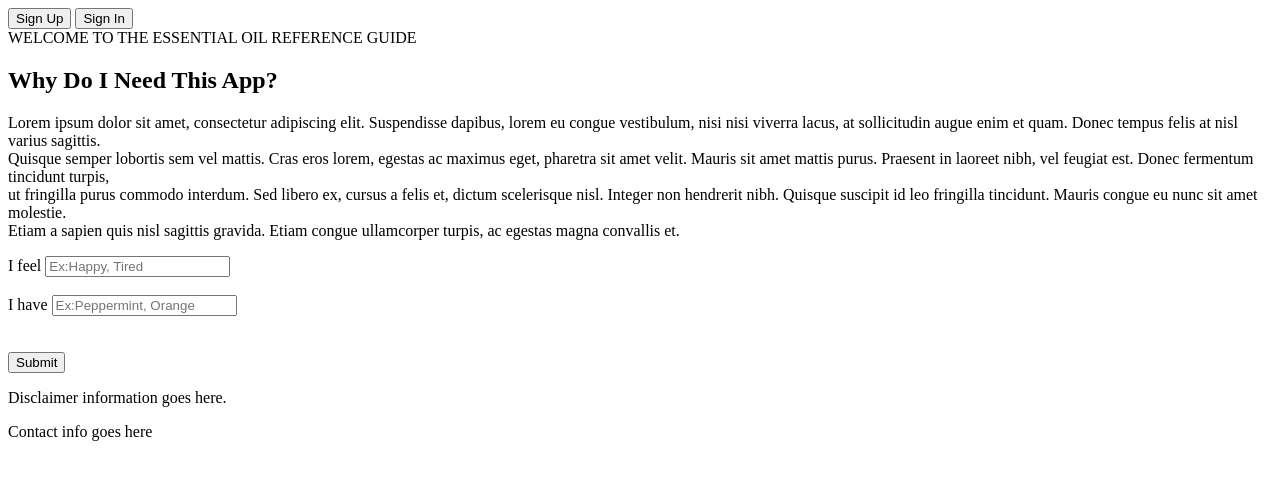
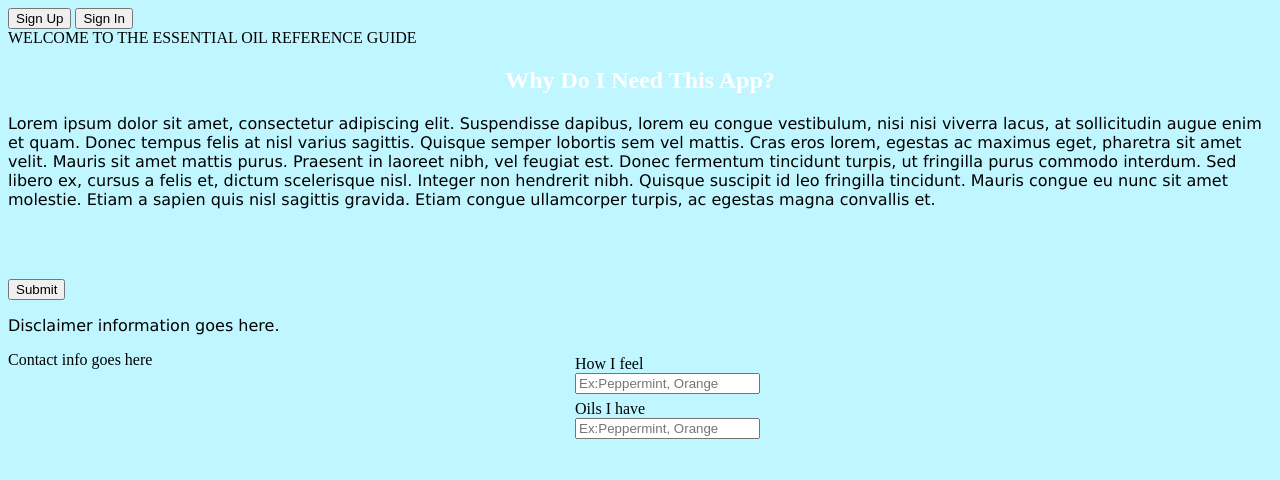
Before and after one commit to chnovak/Module2Project, a plain HTML site: page HomePage.html in a window 1280 px wide. Drawn offline with Linux system fonts and the light colour scheme.

Commit message:
Added Search Bar CSS

```diff
--- a/HomePage.html
+++ b/HomePage.html
@@ -3,25 +3,64 @@
     <head>
         <title>Essential Oil Reference Guide</title>
     </head>
+    <style>  body {
+        background-color: rgb(192, 246, 255);
+      }
+
+            h2 {
+        color: white;
+        text-align: center;
+      }
+
+      p {
+        font-family: verdana;
+        font-size: 16px;
+      }
+
+</style>
 
     <body>
-
 
         <button onclick="document.getElementById('id01').style.display='block'" class="w3-btn w3-blue w3-padding-large">Sign Up</button>
         <button onclick="document.getElementById('id01').style.display='block'" class="w3-btn w3-blue w3-padding-large">Sign In</button>
         <header>WELCOME TO THE ESSENTIAL OIL REFERENCE GUIDE</header>
         <h2>Why Do I Need This App?</h2>
-        <p>Lorem ipsum dolor sit amet, consectetur adipiscing elit. Suspendisse dapibus, lorem eu congue vestibulum, nisi nisi viverra lacus, at sollicitudin augue enim et quam. Donec tempus felis at nisl varius sagittis.<br> Quisque semper lobortis sem vel mattis. Cras eros lorem, egestas ac maximus eget, pharetra sit amet velit. Mauris sit amet mattis purus. Praesent in laoreet nibh, vel feugiat est. Donec fermentum tincidunt turpis,<br> ut fringilla purus commodo interdum. Sed libero ex, cursus a felis et, dictum scelerisque nisl. Integer non hendrerit nibh. Quisque suscipit id leo fringilla tincidunt. Mauris congue eu nunc sit amet molestie.<br> Etiam a sapien quis nisl sagittis gravida. Etiam congue ullamcorper turpis, ac egestas magna convallis et.</p>
+        <p>Lorem ipsum dolor sit amet, consectetur adipiscing elit. Suspendisse dapibus, lorem eu congue vestibulum, nisi nisi viverra lacus, at sollicitudin augue enim et quam. Donec tempus felis at nisl varius sagittis. Quisque semper lobortis sem vel mattis. Cras eros lorem, egestas ac maximus eget, pharetra sit amet velit. Mauris sit amet mattis purus. Praesent in laoreet nibh, vel feugiat est. Donec fermentum tincidunt turpis, ut fringilla purus commodo interdum. Sed libero ex, cursus a felis et, dictum scelerisque nisl. Integer non hendrerit nibh. Quisque suscipit id leo fringilla tincidunt. Mauris congue eu nunc sit amet molestie. Etiam a sapien quis nisl sagittis gravida. Etiam congue ullamcorper turpis, ac egestas magna convallis et.</p>
        <!--Need to resize the search bars-->
-        <div>I feel <input type="text" placeholder="Ex:Happy, Tired"></div>
+       <style>
+
+
+    </style>
         <br>
-         <div>I have <input type="text" placeholder="Ex:Peppermint, Orange"></div>
-         <form action="/action_page.php">
+        <div class="SearchBar1">How I feel <input type="text" placeholder="Ex:Peppermint, Orange"></div>
+
+         <div class="SearchBar2">Oils I have <input type="text" placeholder="Ex:Peppermint, Orange"></div>
+
+            <style>
+                .SearchBar1 {
+                    position: absolute;
+                    top: 355px;
+                    left: 575px;
+                    height: 30px;
+                    width: 100px;
+                }
+
+            </style>
+             <style>
+                .SearchBar2 {
+                    position: absolute;
+                    top: 400px;
+                    left: 575px;
+                    height: 30px;
+                    width: 100px;
+                }
+
+            </style>
 <br>
 <br>
-            <input type="submit" value="Submit">
-        </form>
-            <p>Disclaimer information goes here.</p>
+            <input type="submit"></div>
+
+                <p>Disclaimer information goes here.</p>
 
 
 <footer>Contact info goes here</footer>
```
